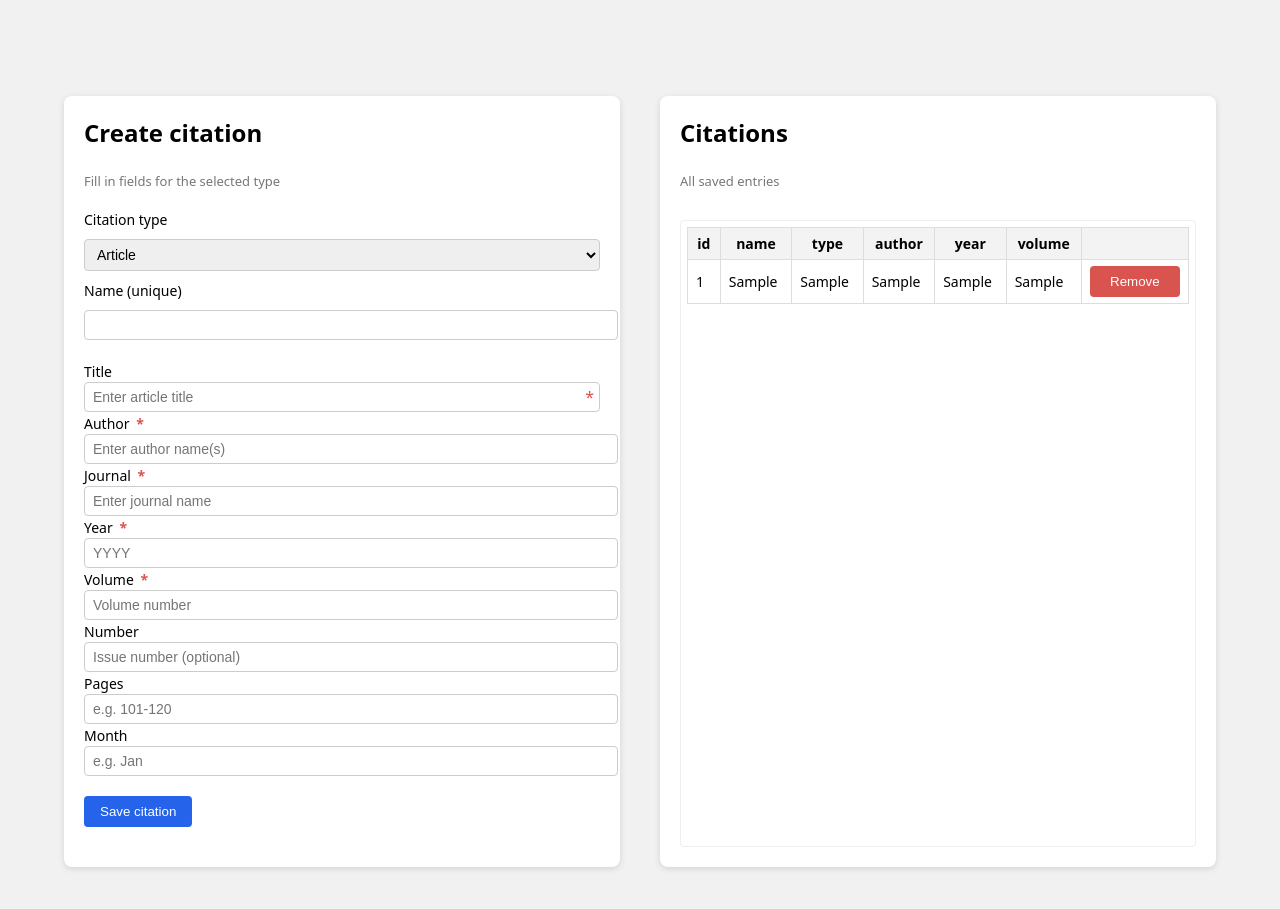
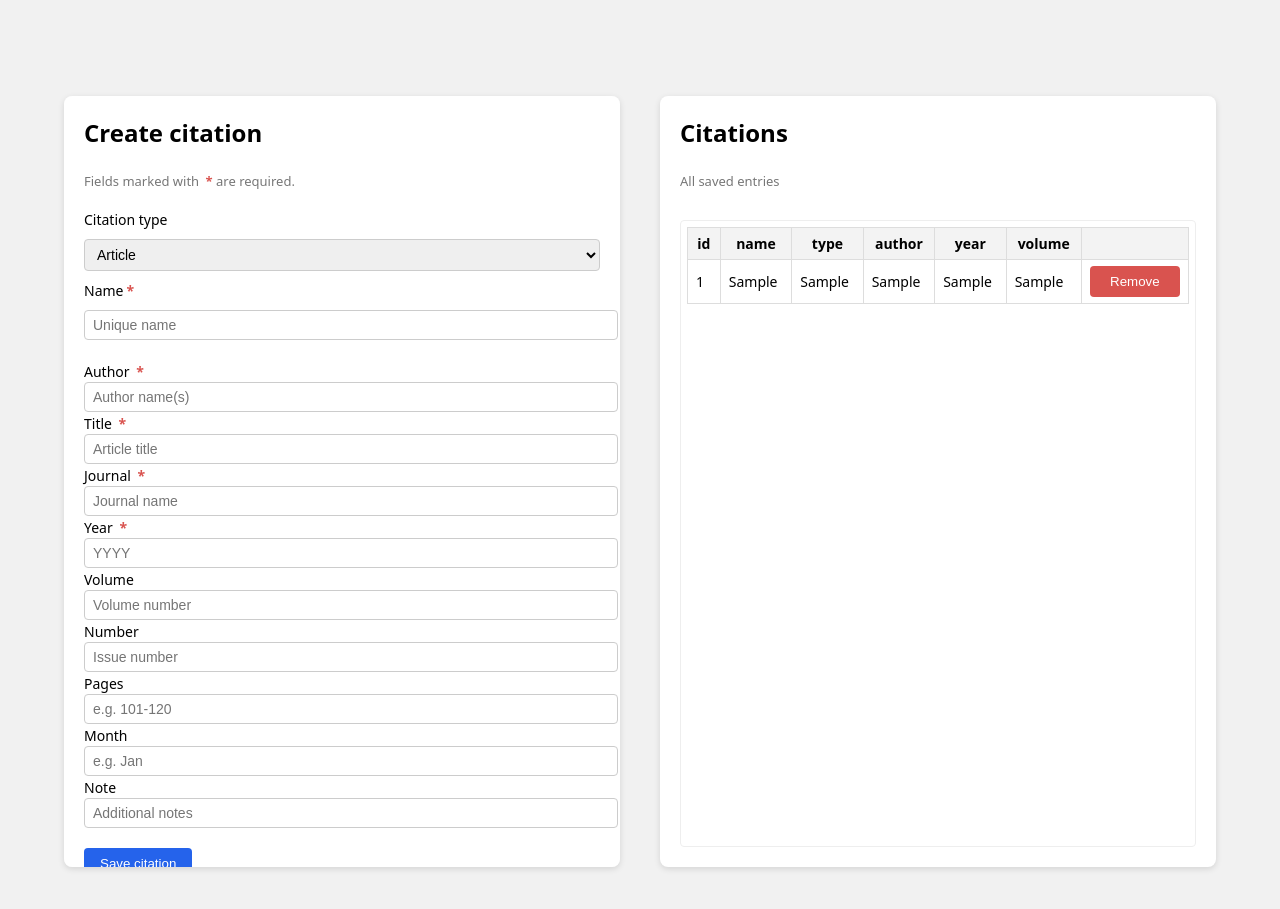
Before and after one commit to tiinasor/ohtu-miniprojekti, a Flask app: template src/templates/index.html in a window 1280 px wide. Shown: the top 909 px of the page. Run offline with Flask 3, Linux system fonts and the light colour scheme; the template is opened without the code that fills it: most values are stand-ins (such as "Sample title", 1, 10 or a date in 2020).

Commit message:
Add citation type-specific forms with validation

```diff
--- a/src/app.py
+++ b/src/app.py
@@ -11,6 +11,32 @@
 from config import app, test_env
 from ref_fields import REF_FIELDS
 
+def get_required_fields(citation_type, fields):
+    """Get required fields based on citation type.
+
+    Returns a tuple of (required_fields, error_message).
+    If error_message is not None, validation failed.
+    """
+    required_fields_map = {
+        "article": ["name", "author", "title", "journal", "year"],
+        "inproceedings": ["name", "author", "title", "booktitle", "year"],
+        "mastersthesis": ["name", "author", "title", "school", "year"],
+        "phdthesis": ["name", "author", "title", "year", "school"],
+        "misc": ["name"],
+    }
+
+    if citation_type == "book":
+        if not fields.get("author") and not fields.get("editor"):
+            return None, "Missing required fields: book requires either author or editor"
+        return ["name", "title", "publisher", "year"], None
+
+    # Get required fields from map or use default
+    required = required_fields_map.get(
+        citation_type,
+        ["name", "author", "title", "journal", "year"]
+    )
+    return required, None
+
 @app.route("/")
 def index():
     """Show citations."""
@@ -22,8 +48,16 @@
     """Handle citation creation form submission."""
 
     fields = {field: request.form.get(field) for field in REF_FIELDS}
+    citation_type = request.form.get("citation_type")
+    fields["citation_type"] = citation_type
 
-    required = ["name", "year", "volume"]
+    # Get required fields based on citation type
+    required, error = get_required_fields(citation_type, fields)
+
+    if error:
+        flash(error)
+        return redirect("/")
+
     for r in required:
         if not fields.get(r):
             flash("Missing required fields")
@@ -33,12 +67,13 @@
         flash("Citation name must be unique")
         return redirect("/")
 
-    fields["citation_type"] = request.form.get("citation_type")
-
     try:
-        fields["year"] = int(fields["year"])
-        fields["volume"] = float(fields["volume"])
-        fields["number"] = int(fields["number"]) if fields.get("number") else None
+        if fields.get("year"):
+            fields["year"] = int(fields["year"])
+        if fields.get("volume"):
+            fields["volume"] = float(fields["volume"])
+        if fields.get("number"):
+            fields["number"] = int(fields["number"])
 
         create_citation(fields)
         return redirect("/")
--- a/src/repositories/citation_repository.py
+++ b/src/repositories/citation_repository.py
@@ -26,8 +26,8 @@
         )
     """
 
-    # fill missing fields with None
-    params = {field: fields.get(field) for field in REF_FIELDS}
+    # fill missing fields with None, convert empty strings to None
+    params = {field: fields.get(field) or None for field in REF_FIELDS}
 
     db.session.execute(text(sql_command), params)
     db.session.commit()
--- a/src/static/main.css
+++ b/src/static/main.css
@@ -35,6 +35,8 @@
     box-sizing: border-box;
     height: 100%;
     /* same height for both panels */
+    overflow-y: auto;
+    /* allow scrolling when content exceeds panel height */
 }
 
 /* form panel: content just flows, no internal scroll */
--- a/src/templates/forms/article_form.html
+++ b/src/templates/forms/article_form.html
@@ -1,19 +1,4 @@
 <div class="citation-fields" data-type="article">
-
-    <!-- Title (required) -->
-    <div class="field-row field-large required-field">
-        <label for="title_article">Title</label>
-        <div class="required-wrapper">
-            <input
-                type="text"
-                id="title_article"
-                name="title"
-                placeholder="Enter article title"
-                required
-            >
-            <span class="required-star">*</span>
-        </div>
-    </div>
 
     <!-- Author (required) -->
     <div class="field-row field-medium">
@@ -21,7 +6,21 @@
             Author <span class="required">*</span>
         </label>
         <input type="text" id="author_article" name="author"
-               placeholder="Enter author name(s)" required>
+               placeholder="Author name(s)" required>
+    </div>
+
+    <!-- Title (required) -->
+    <div class="field-row field-large required-field">
+        <label for="title_article">
+            Title <span class="required">*</span>
+        </label>
+        <input
+            type="text"
+            id="title_article"
+            name="title"
+            placeholder="Article title"
+            required
+        >
     </div>
 
     <!-- Journal (required) -->
@@ -30,7 +29,7 @@
             Journal <span class="required">*</span>
         </label>
         <input type="text" id="journal_article" name="journal"
-               placeholder="Enter journal name" required>
+               placeholder="Journal name" required>
     </div>
 
     <!-- Year + Volume + Number -->
@@ -45,20 +44,18 @@
                    placeholder="YYYY" required>
         </div>
 
-        <!-- Volume (required) -->
+        <!-- Volume (optional) -->
         <div class="field-row field-small">
-            <label for="volume_article">
-                Volume <span class="required">*</span>
-            </label>
+            <label for="volume_article">Volume</label>
             <input type="text" id="volume_article" name="volume"
-                   placeholder="Volume number" required>
+                   placeholder="Volume number">
         </div>
 
         <!-- Number (optional) -->
         <div class="field-row field-small">
             <label for="number_article">Number</label>
             <input type="text" id="number_article" name="number"
-                   placeholder="Issue number (optional)">
+                   placeholder="Issue number">
         </div>
     </div>
 
@@ -78,4 +75,11 @@
         </div>
     </div>
 
+    <!-- Note (optional) -->
+    <div class="field-row field-large">
+        <label for="note_article">Note</label>
+        <input type="text" id="note_article" name="note"
+               placeholder="Additional notes">
+    </div>
+
 </div>
--- a/src/templates/forms/book_form.html
+++ b/src/templates/forms/book_form.html
@@ -1,59 +1,75 @@
 <div class="citation-fields" data-type="book">
-    <div class="field-row field-large">
-        <label for="title_book">Title</label>
-        <input type="text" id="title_book" name="title">
-    </div>
 
+    <!-- Author/Editor (required - at least one) -->
     <div class="field-inline">
         <div class="field-row field-medium">
-            <label for="author_book">Author</label>
-            <input type="text" id="author_book" name="author">
+            <label for="author_book">Author <span class="required">*</span></label>
+            <input type="text" id="author_book" name="author" placeholder="Author name(s)">
         </div>
         <div class="field-row field-medium">
-            <label for="editor_book">Editor</label>
-            <input type="text" id="editor_book" name="editor">
+            <label for="editor_book">Editor <span class="required">*</span></label>
+            <input type="text" id="editor_book" name="editor" placeholder="Editor name(s)">
         </div>
     </div>
 
+    <!-- Title (required) -->
     <div class="field-row field-large">
-        <label for="publisher_book">Publisher</label>
-        <input type="text" id="publisher_book" name="publisher">
+        <label for="title_book">Title <span class="required">*</span></label>
+        <input type="text" id="title_book" name="title" placeholder="Book title" required>
     </div>
 
+    <!-- Publisher (required) -->
+    <div class="field-row field-large">
+        <label for="publisher_book">Publisher <span class="required">*</span></label>
+        <input type="text" id="publisher_book" name="publisher" placeholder="Publisher name" required>
+    </div>
+
+    <!-- Year (required) -->
+    <div class="field-row field-small">
+        <label for="year_book">Year <span class="required">*</span></label>
+        <input type="text" id="year_book" name="year" placeholder="YYYY" required>
+    </div>
+
+    <!-- Volume/Number (optional) -->
     <div class="field-inline">
         <div class="field-row field-small">
-            <label for="year_book">Year</label>
-            <input type="text" id="year_book" name="year">
-        </div>
-        <div class="field-row field-small">
             <label for="volume_book">Volume</label>
-            <input type="text" id="volume_book" name="volume">
+            <input type="text" id="volume_book" name="volume" placeholder="Volume number">
         </div>
         <div class="field-row field-small">
             <label for="number_book">Number</label>
-            <input type="text" id="number_book" name="number">
+            <input type="text" id="number_book" name="number" placeholder="Number">
         </div>
     </div>
 
-    <div class="field-inline">
+    <!-- Series (optional) -->
     <div class="field-row field-medium">
         <label for="series_book">Series</label>
-            <input type="text" id="series_book" name="series">
+        <input type="text" id="series_book" name="series" placeholder="Series name">
     </div>
+
+    <!-- Address (optional) -->
     <div class="field-row field-medium">
         <label for="address_book">Address</label>
-            <input type="text" id="address_book" name="address">
-        </div>
+        <input type="text" id="address_book" name="address" placeholder="Publisher address">
     </div>
 
-    <div class="field-inline">
+    <!-- Edition (optional) -->
     <div class="field-row field-small">
         <label for="edition_book">Edition</label>
-            <input type="text" id="edition_book" name="edition">
+        <input type="text" id="edition_book" name="edition" placeholder="e.g. 2nd">
     </div>
+
+    <!-- Month (optional) -->
     <div class="field-row field-small">
         <label for="month_book">Month</label>
-            <input type="text" id="month_book" name="month">
+        <input type="text" id="month_book" name="month" placeholder="e.g. Jan">
     </div>
+
+    <!-- Note (optional) -->
+    <div class="field-row field-large">
+        <label for="note_book">Note</label>
+        <input type="text" id="note_book" name="note" placeholder="Additional notes">
     </div>
+
 </div>
--- a/src/templates/forms/inproceedings_form.html
+++ b/src/templates/forms/inproceedings_form.html
@@ -0,0 +1,87 @@
+<div class="citation-fields" data-type="inproceedings">
+
+    <!-- Author (required) -->
+    <div class="field-row field-medium">
+        <label for="author_inproceedings">Author <span class="required">*</span></label>
+        <input type="text" id="author_inproceedings" name="author" placeholder="Author name(s)" required>
+    </div>
+
+    <!-- Title (required) -->
+    <div class="field-row field-large">
+        <label for="title_inproceedings">Title <span class="required">*</span></label>
+        <input type="text" id="title_inproceedings" name="title" placeholder="Paper title" required>
+    </div>
+
+    <!-- Booktitle (required) -->
+    <div class="field-row field-large">
+        <label for="booktitle_inproceedings">Booktitle <span class="required">*</span></label>
+        <input type="text" id="booktitle_inproceedings" name="booktitle" placeholder="Conference/proceedings name" required>
+    </div>
+
+    <!-- Year (required) -->
+    <div class="field-row field-small">
+        <label for="year_inproceedings">Year <span class="required">*</span></label>
+        <input type="text" id="year_inproceedings" name="year" placeholder="YYYY" required>
+    </div>
+
+    <!-- Editor (optional) -->
+    <div class="field-row field-medium">
+        <label for="editor_inproceedings">Editor</label>
+        <input type="text" id="editor_inproceedings" name="editor" placeholder="Editor name(s)">
+    </div>
+
+    <!-- Volume/Number (optional) -->
+    <div class="field-inline">
+        <div class="field-row field-small">
+            <label for="volume_inproceedings">Volume</label>
+            <input type="text" id="volume_inproceedings" name="volume" placeholder="Volume number">
+        </div>
+        <div class="field-row field-small">
+            <label for="number_inproceedings">Number</label>
+            <input type="text" id="number_inproceedings" name="number" placeholder="Number">
+        </div>
+    </div>
+
+    <!-- Series (optional) -->
+    <div class="field-row field-medium">
+        <label for="series_inproceedings">Series</label>
+        <input type="text" id="series_inproceedings" name="series" placeholder="Series name">
+    </div>
+
+    <!-- Pages (optional) -->
+    <div class="field-row field-medium">
+        <label for="pages_inproceedings">Pages</label>
+        <input type="text" id="pages_inproceedings" name="pages" placeholder="e.g. 101-120">
+    </div>
+
+    <!-- Address (optional) -->
+    <div class="field-row field-medium">
+        <label for="address_inproceedings">Address</label>
+        <input type="text" id="address_inproceedings" name="address" placeholder="Location">
+    </div>
+
+    <!-- Month (optional) -->
+    <div class="field-row field-small">
+        <label for="month_inproceedings">Month</label>
+        <input type="text" id="month_inproceedings" name="month" placeholder="e.g. Jan">
+    </div>
+
+    <!-- Organization (optional) -->
+    <div class="field-row field-medium">
+        <label for="organization_inproceedings">Organization</label>
+        <input type="text" id="organization_inproceedings" name="organization" placeholder="Organizing body">
+    </div>
+
+    <!-- Publisher (optional) -->
+    <div class="field-row field-medium">
+        <label for="publisher_inproceedings">Publisher</label>
+        <input type="text" id="publisher_inproceedings" name="publisher" placeholder="Publisher name">
+    </div>
+
+    <!-- Note (optional) -->
+    <div class="field-row field-large">
+        <label for="note_inproceedings">Note</label>
+        <input type="text" id="note_inproceedings" name="note" placeholder="Additional notes">
+    </div>
+
+</div>
--- a/src/templates/forms/mastersthesis_form.html
+++ b/src/templates/forms/mastersthesis_form.html
@@ -0,0 +1,51 @@
+<div class="citation-fields" data-type="mastersthesis">
+
+    <!-- Author (required) -->
+    <div class="field-row field-medium">
+        <label for="author_mastersthesis">Author <span class="required">*</span></label>
+        <input type="text" id="author_mastersthesis" name="author" placeholder="Author name" required>
+    </div>
+
+    <!-- Title (required) -->
+    <div class="field-row field-large">
+        <label for="title_mastersthesis">Title <span class="required">*</span></label>
+        <input type="text" id="title_mastersthesis" name="title" placeholder="Thesis title" required>
+    </div>
+
+    <!-- School (required) -->
+    <div class="field-row field-large">
+        <label for="school_mastersthesis">School <span class="required">*</span></label>
+        <input type="text" id="school_mastersthesis" name="school" placeholder="University/institution name" required>
+    </div>
+
+    <!-- Year (required) -->
+    <div class="field-row field-small">
+        <label for="year_mastersthesis">Year <span class="required">*</span></label>
+        <input type="text" id="year_mastersthesis" name="year" placeholder="YYYY" required>
+    </div>
+
+    <!-- Type (optional) -->
+    <div class="field-row field-medium">
+        <label for="type_mastersthesis">Type</label>
+        <input type="text" id="type_mastersthesis" name="type" placeholder="e.g. diploma thesis">
+    </div>
+
+    <!-- Address (optional) -->
+    <div class="field-row field-medium">
+        <label for="address_mastersthesis">Address</label>
+        <input type="text" id="address_mastersthesis" name="address" placeholder="Location">
+    </div>
+
+    <!-- Month (optional) -->
+    <div class="field-row field-small">
+        <label for="month_mastersthesis">Month</label>
+        <input type="text" id="month_mastersthesis" name="month" placeholder="e.g. Jan">
+    </div>
+
+    <!-- Note (optional) -->
+    <div class="field-row field-large">
+        <label for="note_mastersthesis">Note</label>
+        <input type="text" id="note_mastersthesis" name="note" placeholder="Additional notes">
+    </div>
+
+</div>
--- a/src/templates/forms/misc_form.html
+++ b/src/templates/forms/misc_form.html
@@ -0,0 +1,39 @@
+<div class="citation-fields" data-type="misc">
+
+    <!-- Author (optional) -->
+    <div class="field-row field-medium">
+        <label for="author_misc">Author</label>
+        <input type="text" id="author_misc" name="author" placeholder="Author name(s)">
+    </div>
+
+    <!-- Title (optional) -->
+    <div class="field-row field-large">
+        <label for="title_misc">Title</label>
+        <input type="text" id="title_misc" name="title" placeholder="Title">
+    </div>
+
+    <!-- Howpublished (optional) -->
+    <div class="field-row field-medium">
+        <label for="howpublished_misc">Howpublished</label>
+        <input type="text" id="howpublished_misc" name="howpublished" placeholder="How it was published">
+    </div>
+
+    <!-- Month (optional) -->
+    <div class="field-row field-small">
+        <label for="month_misc">Month</label>
+        <input type="text" id="month_misc" name="month" placeholder="e.g. Jan">
+    </div>
+
+    <!-- Year (optional) -->
+    <div class="field-row field-small">
+        <label for="year_misc">Year</label>
+        <input type="text" id="year_misc" name="year" placeholder="YYYY">
+    </div>
+
+    <!-- Note (optional) -->
+    <div class="field-row field-large">
+        <label for="note_misc">Note</label>
+        <input type="text" id="note_misc" name="note" placeholder="Additional notes">
+    </div>
+
+</div>
--- a/src/templates/forms/phdthesis_form.html
+++ b/src/templates/forms/phdthesis_form.html
@@ -0,0 +1,51 @@
+<div class="citation-fields" data-type="phdthesis">
+
+    <!-- Author (required) -->
+    <div class="field-row field-medium">
+        <label for="author_phdthesis">Author <span class="required">*</span></label>
+        <input type="text" id="author_phdthesis" name="author" placeholder="Author name" required>
+    </div>
+
+    <!-- Title (required) -->
+    <div class="field-row field-large">
+        <label for="title_phdthesis">Title <span class="required">*</span></label>
+        <input type="text" id="title_phdthesis" name="title" placeholder="Dissertation title" required>
+    </div>
+
+    <!-- Year (required) -->
+    <div class="field-row field-small">
+        <label for="year_phdthesis">Year <span class="required">*</span></label>
+        <input type="text" id="year_phdthesis" name="year" placeholder="YYYY" required>
+    </div>
+
+    <!-- School (required) -->
+    <div class="field-row field-large">
+        <label for="school_phdthesis">School <span class="required">*</span></label>
+        <input type="text" id="school_phdthesis" name="school" placeholder="University/institution name" required>
+    </div>
+
+    <!-- Address (optional) -->
+    <div class="field-row field-medium">
+        <label for="address_phdthesis">Address</label>
+        <input type="text" id="address_phdthesis" name="address" placeholder="Location">
+    </div>
+
+    <!-- Month (optional) -->
+    <div class="field-row field-small">
+        <label for="month_phdthesis">Month</label>
+        <input type="text" id="month_phdthesis" name="month" placeholder="e.g. Jan">
+    </div>
+
+    <!-- Keywords (optional) -->
+    <div class="field-row field-large">
+        <label for="keywords_phdthesis">Keywords</label>
+        <input type="text" id="keywords_phdthesis" name="keywords" placeholder="Keywords separated by commas">
+    </div>
+
+    <!-- Note (optional) -->
+    <div class="field-row field-large">
+        <label for="note_phdthesis">Note</label>
+        <input type="text" id="note_phdthesis" name="note" placeholder="Additional notes">
+    </div>
+
+</div>
--- a/src/templates/index.html
+++ b/src/templates/index.html
@@ -8,7 +8,7 @@
 
 <div class="panel form-panel">
     <h2>Create citation</h2>
-    <p class="panel-subtitle">Fill in fields for the selected type</p>
+    <p class="panel-subtitle">Fields marked with <span class="required">*</span> are required.</p>
 
     <form action="/create_citation" method="post">
 
@@ -23,7 +23,7 @@
         {% endwith %}
 
         <label for="citation_type">Citation type</label>
-        <select name="citation_type" id="citation_type">
+        <select name="citation_type" id="citation_type" onchange="this.form.className = 'citation-form-' + this.value">
             <option value="article">Article</option>
             <option value="book">Book</option>
             <option value="inproceedings">Inproceedings</option>
@@ -32,16 +32,28 @@
             <option value="misc">Misc</option>
         </select>
 
-        <label>Name (unique)</label>
-        <input type="text" name="name" required>
+        <label>Name<span class="required">*</span></label>
+        <input type="text" name="name"  placeholder="Unique name" required>
 
         <div id="fields-container" class="form-fields">
+            <div class="citation-fields" data-type="article">
             {% include 'forms/article_form.html' %}
+            </div>
+            <div class="citation-fields" data-type="book">
             {% include 'forms/book_form.html' %}
+            </div>
+            <div class="citation-fields" data-type="inproceedings">
             {% include 'forms/inproceedings_form.html' %}
+            </div>
+            <div class="citation-fields" data-type="mastersthesis">
             {% include 'forms/mastersthesis_form.html' %}
+            </div>
+            <div class="citation-fields" data-type="phdthesis">
             {% include 'forms/phdthesis_form.html' %}
+            </div>
+            <div class="citation-fields" data-type="misc">
             {% include 'forms/misc_form.html' %}
+            </div>
         </div>
 
         <div class="button-row">
@@ -96,9 +108,14 @@
 
     function updateFields() {
         const selected = typeSelect.value
-        fieldBlocks.forEach(b =>
-            b.style.display = (b.dataset.type === selected ? "block" : "none")
-        )
+        fieldBlocks.forEach(b => {
+            const isSelected = b.dataset.type === selected
+            b.style.display = isSelected ? "block" : "none"
+            // Disable inputs in hidden forms so they're not submitted
+            b.querySelectorAll("input, select, textarea").forEach(input => {
+                input.disabled = !isSelected
+            })
+        })
     }
 
     updateFields()
```
Also changed, not shown: src/tests/test_citations.py (+8 -6 lines), 2 other files. Lines whose indentation alone changed are shown as unchanged.
